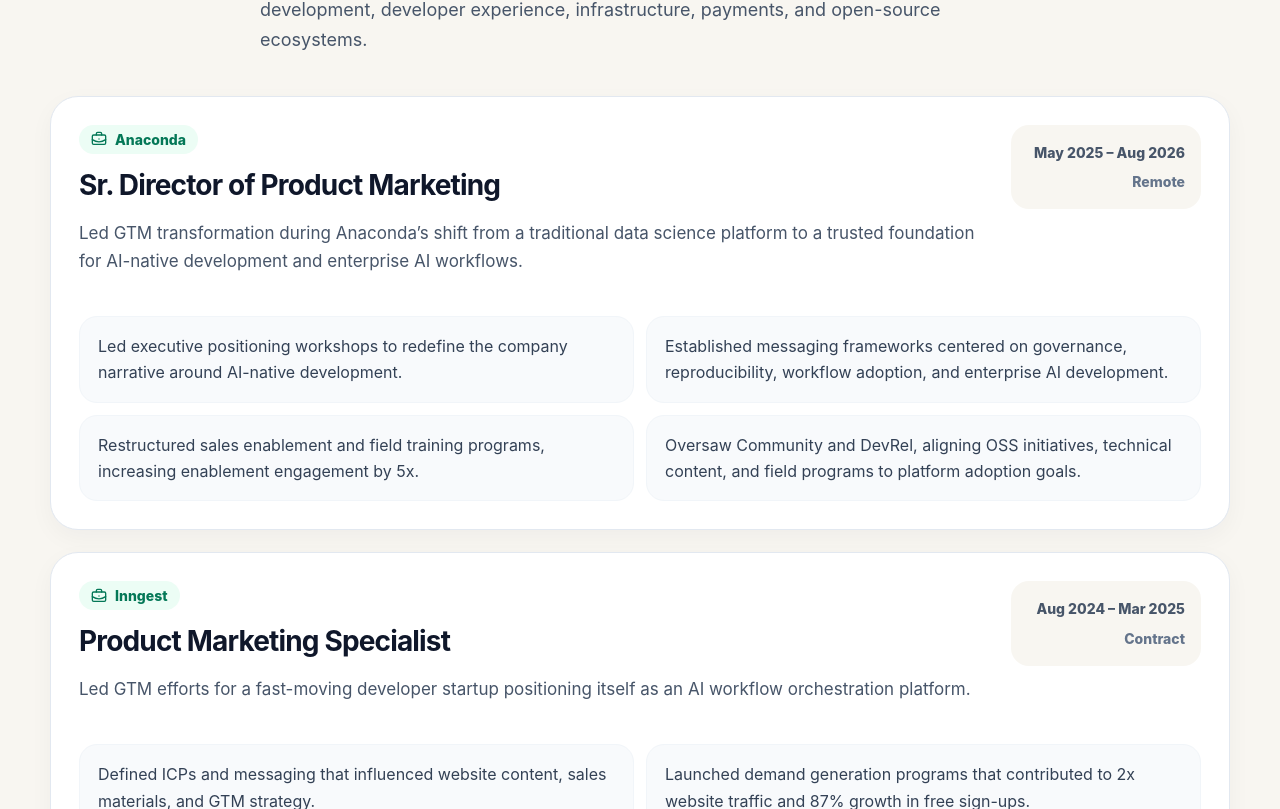
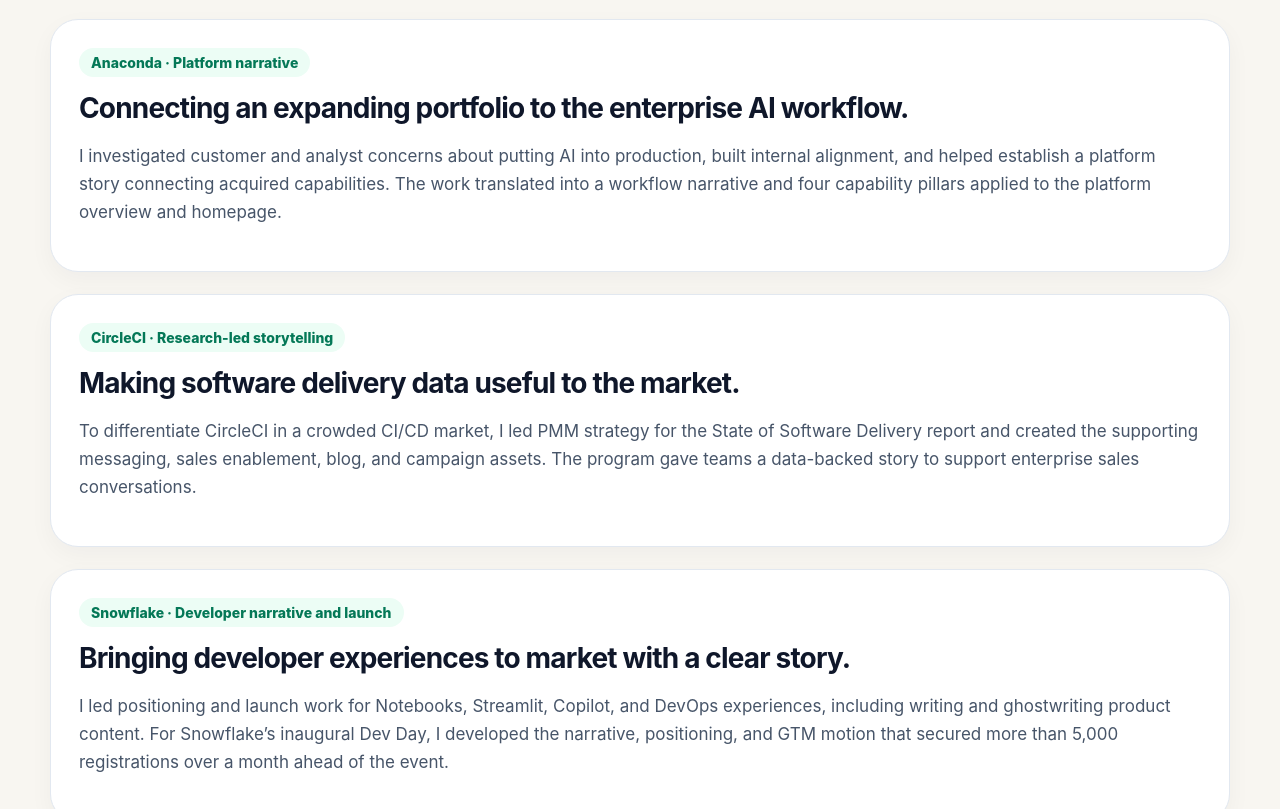
Before and after one commit to cherylmanalo-15/cheryl-resume-website, a React (Vite) app: page / in a window 1280 px wide. Shown: the part 2671-3480 px from the top of the page. Built offline with nearby package versions, Linux system fonts and the light colour scheme.

Commit message:
Add selected work examples grounded in leadership portfolio

```diff
--- a/src/App.jsx
+++ b/src/App.jsx
@@ -182,6 +182,28 @@
         </div>
       </section>
 
+
+      <section id="selected-work" className="content-section">
+        <SectionHeader eyebrow="Selected work" title="The story, the craft, and the output." description="A few examples of how I turn complex products and market insight into clear narratives and useful marketing." />
+        <div className="role-list">
+          <article className="role-card">
+            <div className="company-pill">Anaconda · Platform narrative</div>
+            <h3>Connecting an expanding portfolio to the enterprise AI workflow.</h3>
+            <p>I investigated customer and analyst concerns about putting AI into production, built internal alignment, and helped establish a platform story connecting acquired capabilities. The work translated into a workflow narrative and four capability pillars applied to the platform overview and homepage.</p>
+          </article>
+          <article className="role-card">
+            <div className="company-pill">CircleCI · Research-led storytelling</div>
+            <h3>Making software delivery data useful to the market.</h3>
+            <p>To differentiate CircleCI in a crowded CI/CD market, I led PMM strategy for the State of Software Delivery report and created the supporting messaging, sales enablement, blog, and campaign assets. The program gave teams a data-backed story to support enterprise sales conversations.</p>
+          </article>
+          <article className="role-card">
+            <div className="company-pill">Snowflake · Developer narrative and launch</div>
+            <h3>Bringing developer experiences to market with a clear story.</h3>
+            <p>I led positioning and launch work for Notebooks, Streamlit, Copilot, and DevOps experiences, including writing and ghostwriting product content. For Snowflake’s inaugural Dev Day, I developed the narrative, positioning, and GTM motion that secured more than 5,000 registrations over a month ahead of the event.</p>
+          </article>
+        </div>
+      </section>
+
       <section id="experience" className="content-section">
         <SectionHeader eyebrow="Experience" title="Built across every stage: startup, scale-up, and enterprise." description="From 0→1 GTM strategy to scaled PMM organizations, my work spans AI-native development, developer experience, infrastructure, payments, and open-source ecosystems." />
         <div className="role-list">
```
